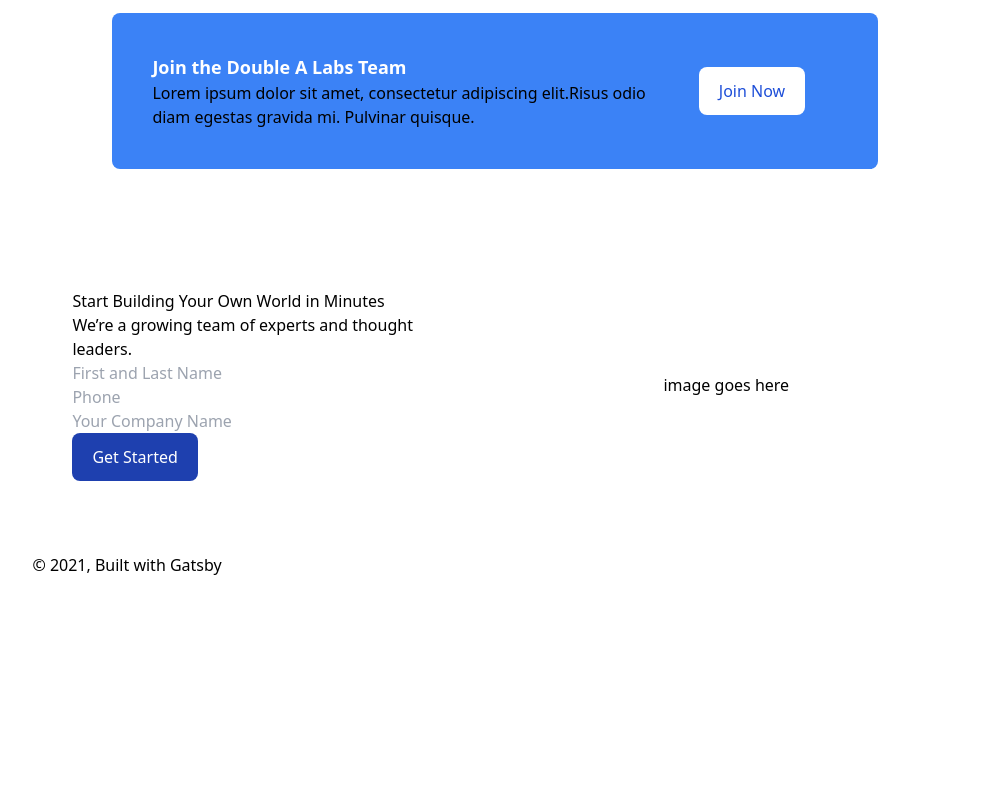
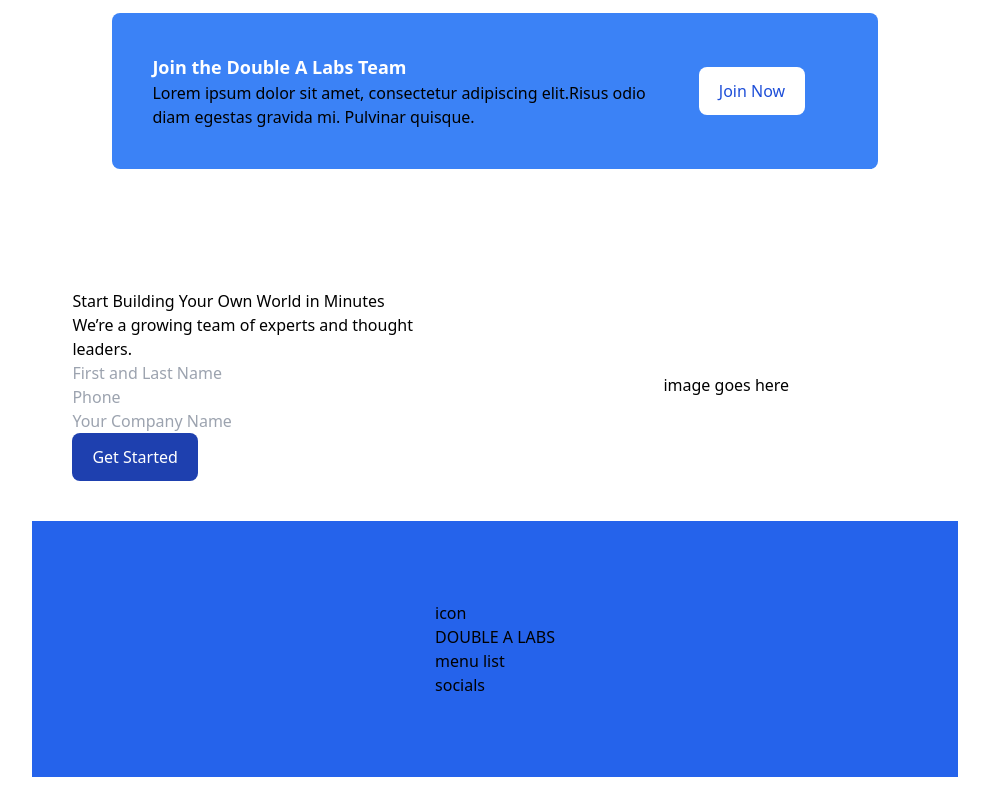
Before and after one commit to acostahf/Double-A-Labs, a Gatsby site: page / in a window 1280 px wide. Shown: the part 2857-3657 px from the top of the page, without its empty margins (145-1134 px from the left). Before the commit the page ends 3457 px from the top, so only its background shows below. Built offline with nearby package versions, Linux system fonts and the light colour scheme; Gatsby itself is replaced by a stand-in of ours.

Commit message:
create footer

```diff
--- /dev/null
+++ b/src/components/footer.js
@@ -0,0 +1,16 @@
+import React from "react"
+
+const Footer = () => {
+  return (
+    <div className="flex justify-center p-20 bg-blue-600">
+      <div>
+        <div>icon</div>
+        <h1>DOUBLE A LABS</h1>
+        <div>menu list</div>
+        <div> socials</div>
+      </div>
+    </div>
+  )
+}
+
+export default Footer
--- a/src/components/layout.js
+++ b/src/components/layout.js
@@ -11,6 +11,7 @@
 
 import Header from "./header"
 import "./layout.css"
+import Footer from "./footer"
 
 const Layout = ({ children }) => {
   const data = useStaticQuery(graphql`
@@ -34,7 +35,7 @@
         }}
       >
         <main>{children}</main>
-        <footer
+        {/* <footer
           style={{
             marginTop: `2rem`,
           }}
@@ -42,7 +43,8 @@
           © {new Date().getFullYear()}, Built with
           {` `}
           <a href="https://www.gatsbyjs.com">Gatsby</a>
-        </footer>
+        </footer> */}
+        <Footer />
       </div>
     </>
   )
```
